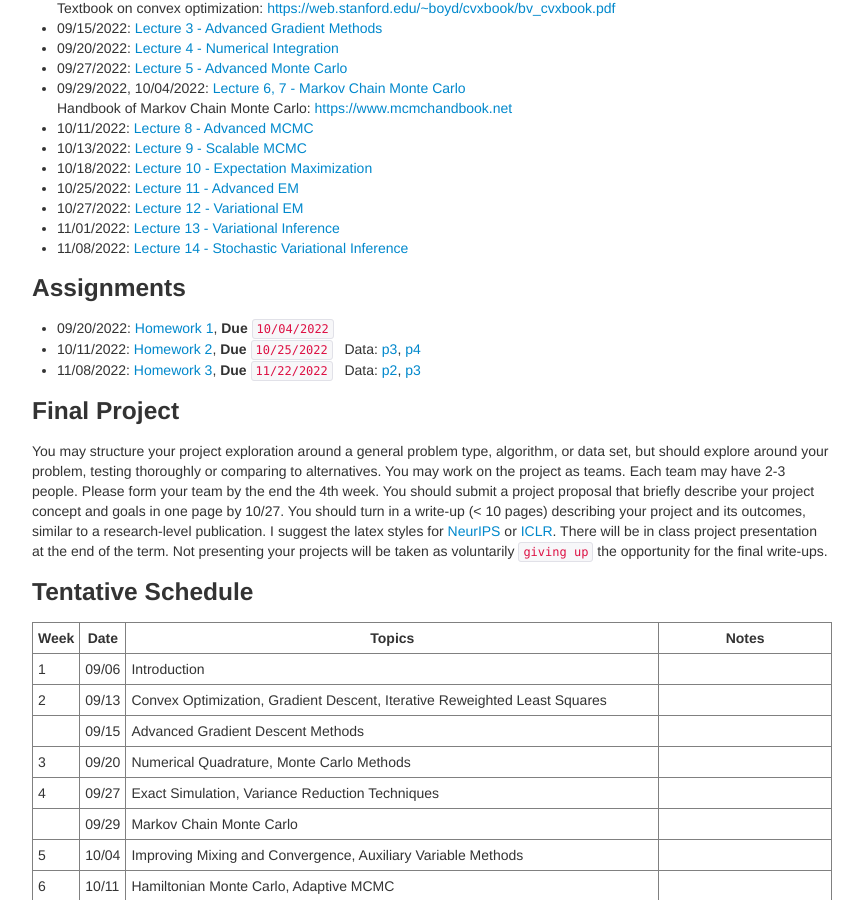
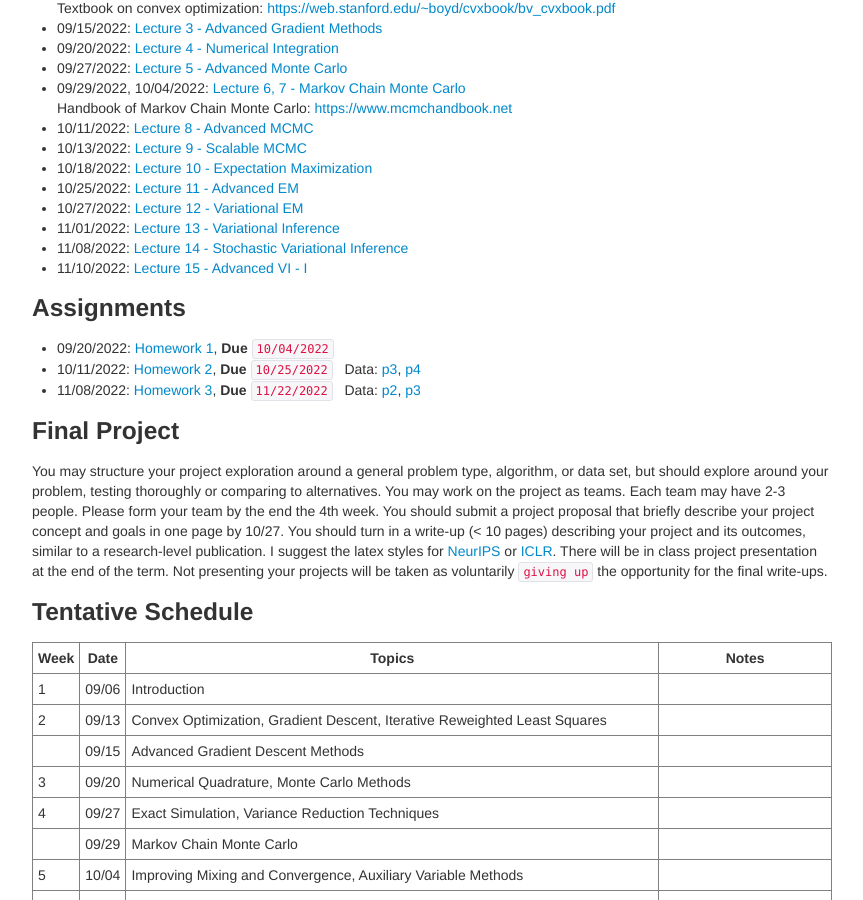
Before and after one commit to zcrabbit/zcrabbit.github.io, a Jekyll site: the page built from courses/smcm-f22.md, in a window 1280 px wide and 900 px high, scrolled down 1185 px. Shown: the whole window, without its empty margins (208-1071 px from the left). Built offline with Jekyll 4.4.1, drawn with Linux system fonts in a browser that asks for light colours.

Commit message:
lecture 15 out

```diff
--- a/courses/smcm-f22.md
+++ b/courses/smcm-f22.md
@@ -52,6 +52,7 @@ We will use python during the course. A good Python tutorial is available at <ht
 - 10/27/2022: [Lecture 12 - Variational EM]({{sites.baseurl}}/static/slides/smcm_fall22/lec12.pdf)
 - 11/01/2022: [Lecture 13 - Variational Inference]({{sites.baseurl}}/static/slides/smcm_fall22/lec13.pdf)
 - 11/08/2022: [Lecture 14 - Stochastic Variational Inference]({{sites.baseurl}}/static/slides/smcm_fall22/lec14.pdf)
+- 11/10/2022: [Lecture 15 - Advanced VI - I]({{sites.baseurl}}/static/slides/smcm_fall22/lec15.pdf)
 
 ### Assignments
 - 09/20/2022: [Homework 1]({{sites.baseurl}}/static/slides/smcm_fall22/hw01.pdf), **Due** `10/04/2022`
```
Also changed, not shown: 3 other files.
